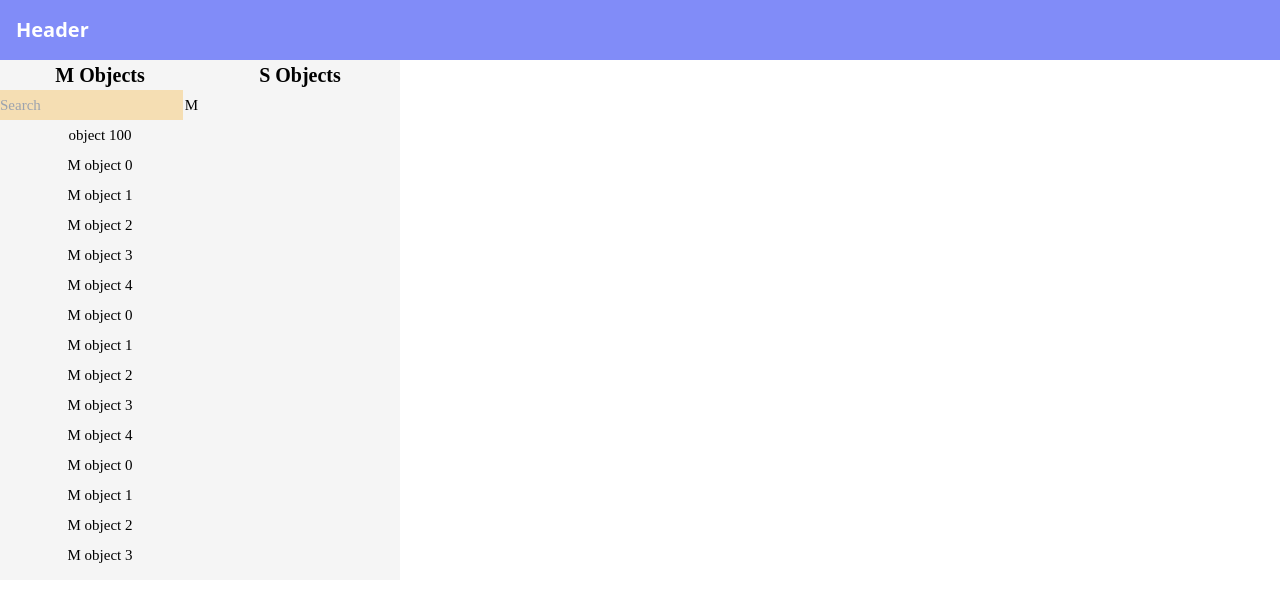
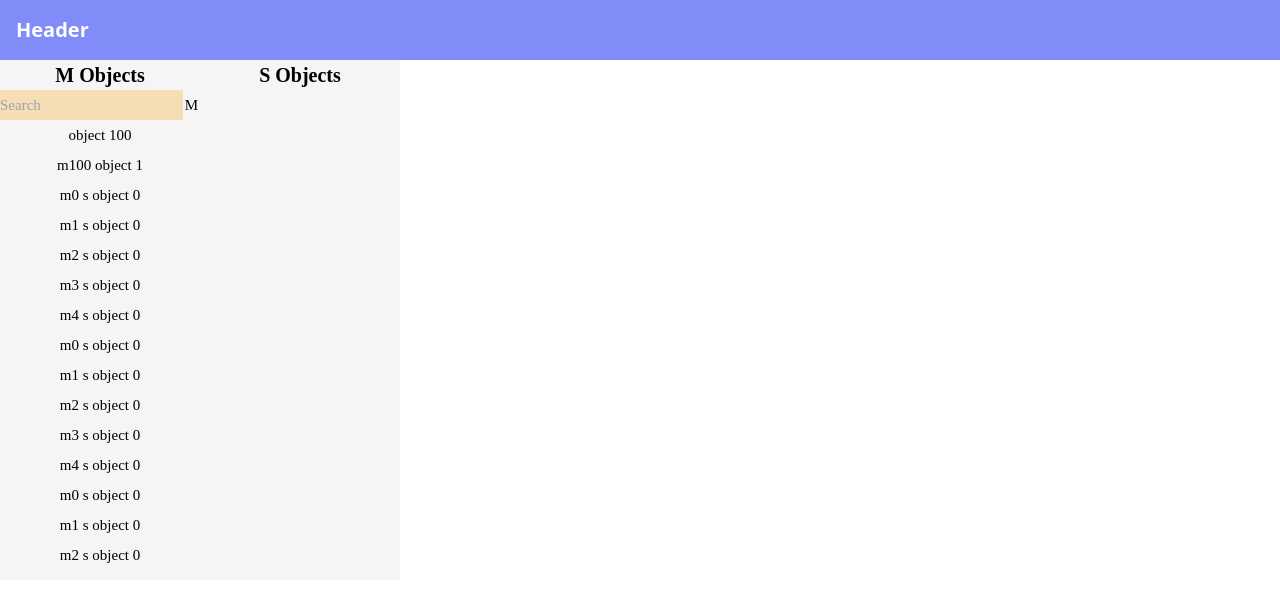
Before and after one commit to mrpiyushprajapati/Search-Engine-PP, a React (Create React App) app: page / in a window 1280 px wide. Shown: the top 602 px of the page. Built offline with nearby package versions, Linux system fonts and the light colour scheme.

Commit message:
updated msearch

```diff
--- a/src/msearch.jsx
+++ b/src/msearch.jsx
@@ -35,7 +35,8 @@ function Search() {
             >
               {val.title}
             </p>
-            {console.log(sObj)}
+            <SSearch name={sObj} />
+            {/* {console.log(sObj)} */}
           </div>
         );
       })}
```
